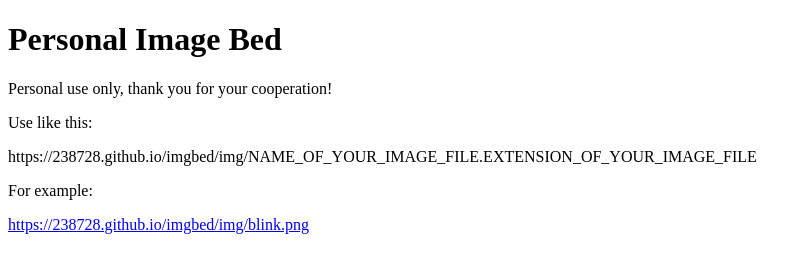
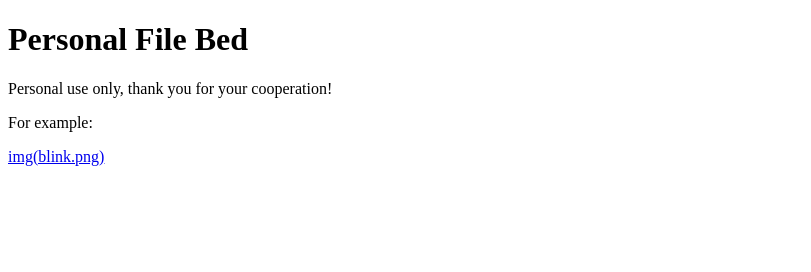
Before and after one commit to 238728/filebed, a plain HTML site: page index.html in a window 1280 px wide. Shown: the whole page, without its empty margins (0-811 px from the left). Drawn offline with Linux system fonts and the light colour scheme.

Commit message:
Update index.html

```diff
--- a/index.html
+++ b/index.html
@@ -1,6 +1,4 @@
 <!DOCTYPE html>
-<h1>Personal Image Bed</h1>
+<h1>Personal File Bed</h1>
 <p>Personal use only, thank you for your cooperation!</p>
-<p>Use like this:</p>
-<p>https://238728.github.io/imgbed/img/NAME_OF_YOUR_IMAGE_FILE.EXTENSION_OF_YOUR_IMAGE_FILE</p>
-<p>For example: </p><a href="https://238728.github.io/imgbed/img/blink.png">https://238728.github.io/imgbed/img/blink.png</a>
+<p>For example: </p><a href="https://238728.github.io/filebed/img/blink.png">img(blink.png)</a>
```
